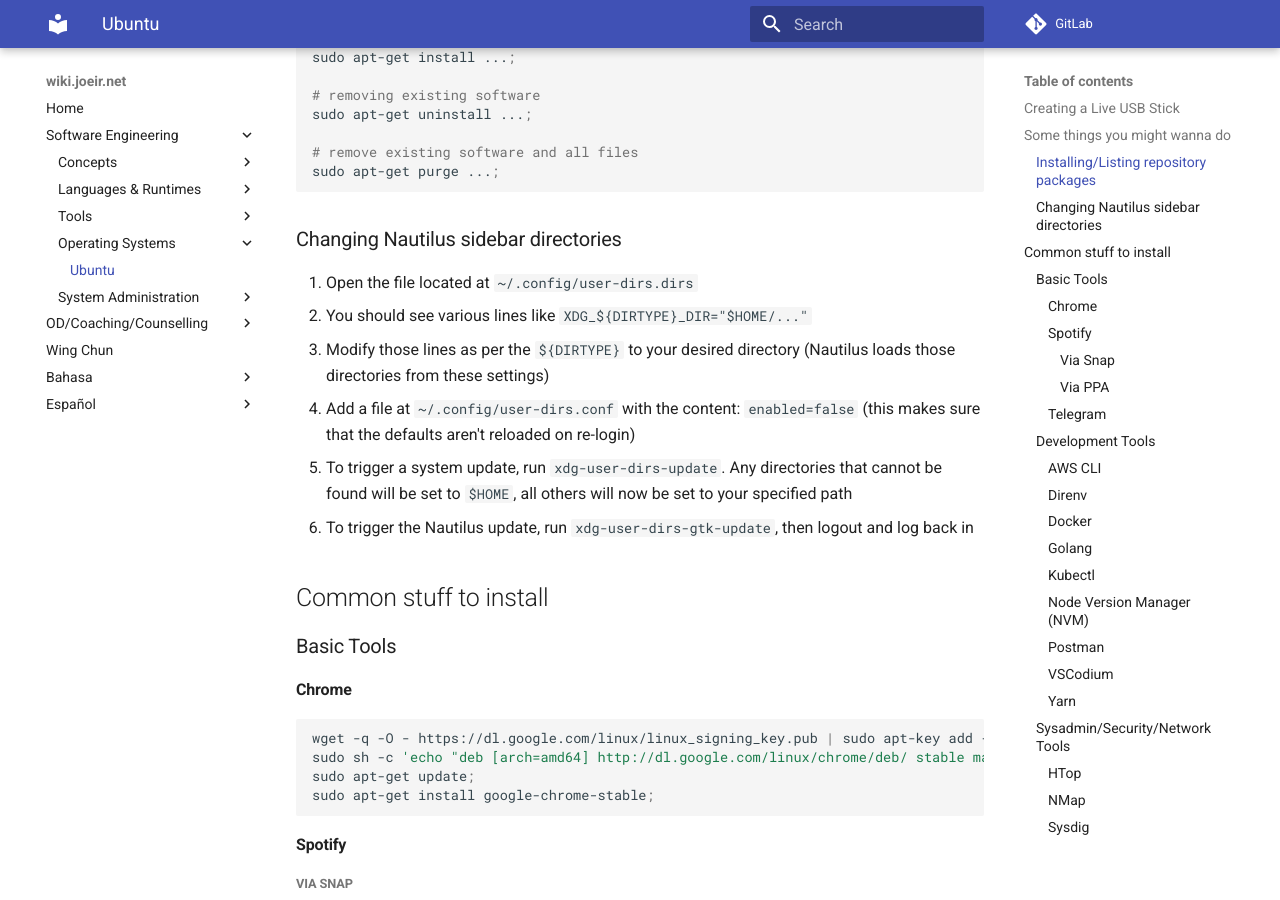
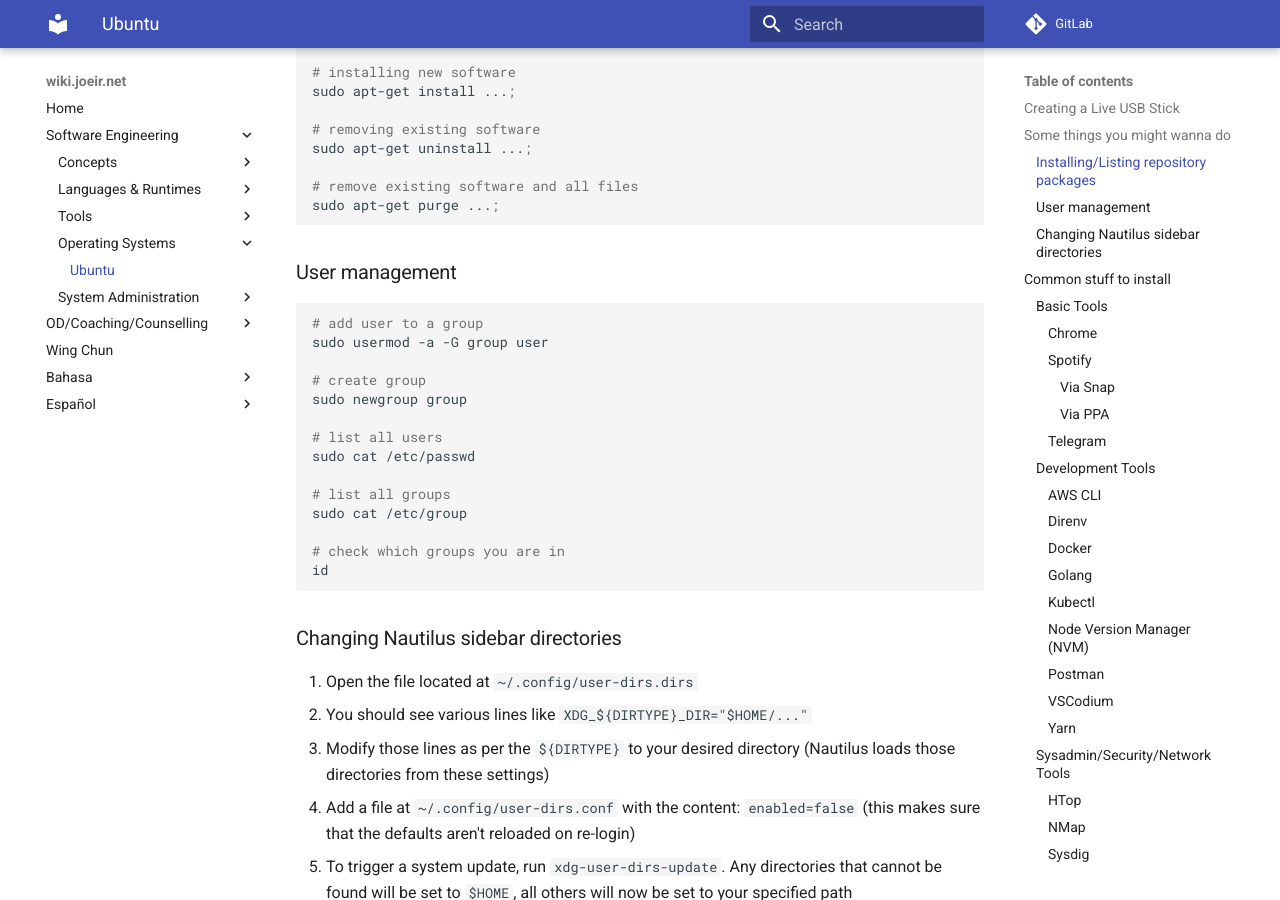
Before and after one commit to zephinzer/wiki.joeir.net, an MkDocs documentation site: the page built from docs/software-engineering/os/ubuntu.md, in a window 1280 px wide and 900 px high, scrolled down 1864 px. Built offline with MkDocs 1.6.1 and Material for MkDocs 9.7.7, drawn with Linux system fonts in a browser that asks for light colours; comment, search, counter and statistics services are not loaded.

Commit message:
added stuff for ubuntu

````diff
--- a/docs/software-engineering/os/ubuntu.md
+++ b/docs/software-engineering/os/ubuntu.md
@@ -4,6 +4,7 @@
   - [Creating a Live USB Stick](#creating-a-live-usb-stick)
   - [Some things you might wanna do](#some-things-you-might-wanna-do)
     - [Installing/Listing repository packages](#installinglisting-repository-packages)
+    - [User management](#user-management)
     - [Changing Nautilus sidebar directories](#changing-nautilus-sidebar-directories)
   - [Common stuff to install](#common-stuff-to-install)
     - [Basic Tools](#basic-tools)
@@ -74,6 +75,25 @@
 
 # remove existing software and all files
 sudo apt-get purge ...;
+```
+
+### User management
+
+```sh
+# add user to a group
+sudo usermod -a -G group user
+
+# create group
+sudo newgroup group
+
+# list all users
+sudo cat /etc/passwd
+
+# list all groups
+sudo cat /etc/group
+
+# check which groups you are in
+id
 ```
 
 ### Changing Nautilus sidebar directories
````
